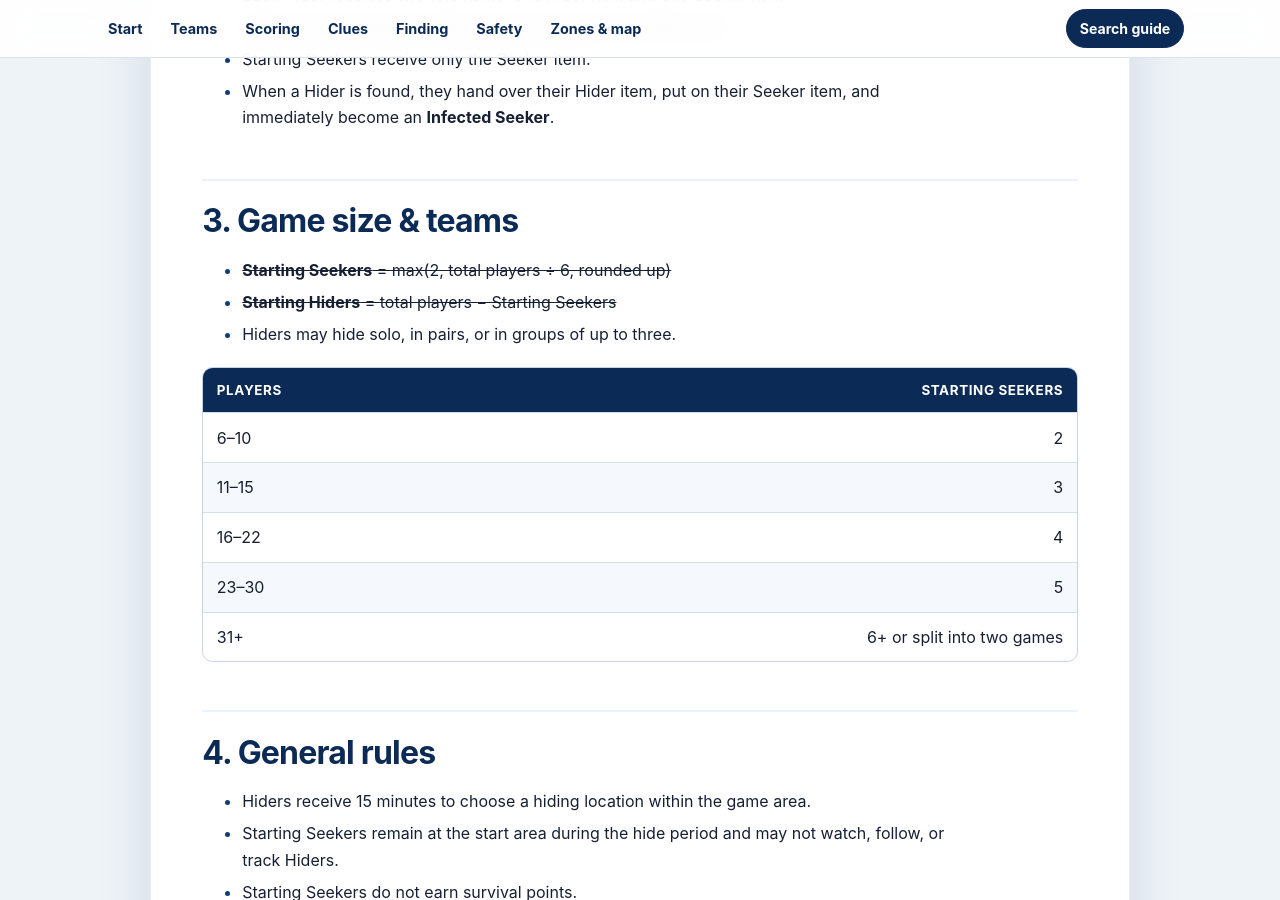
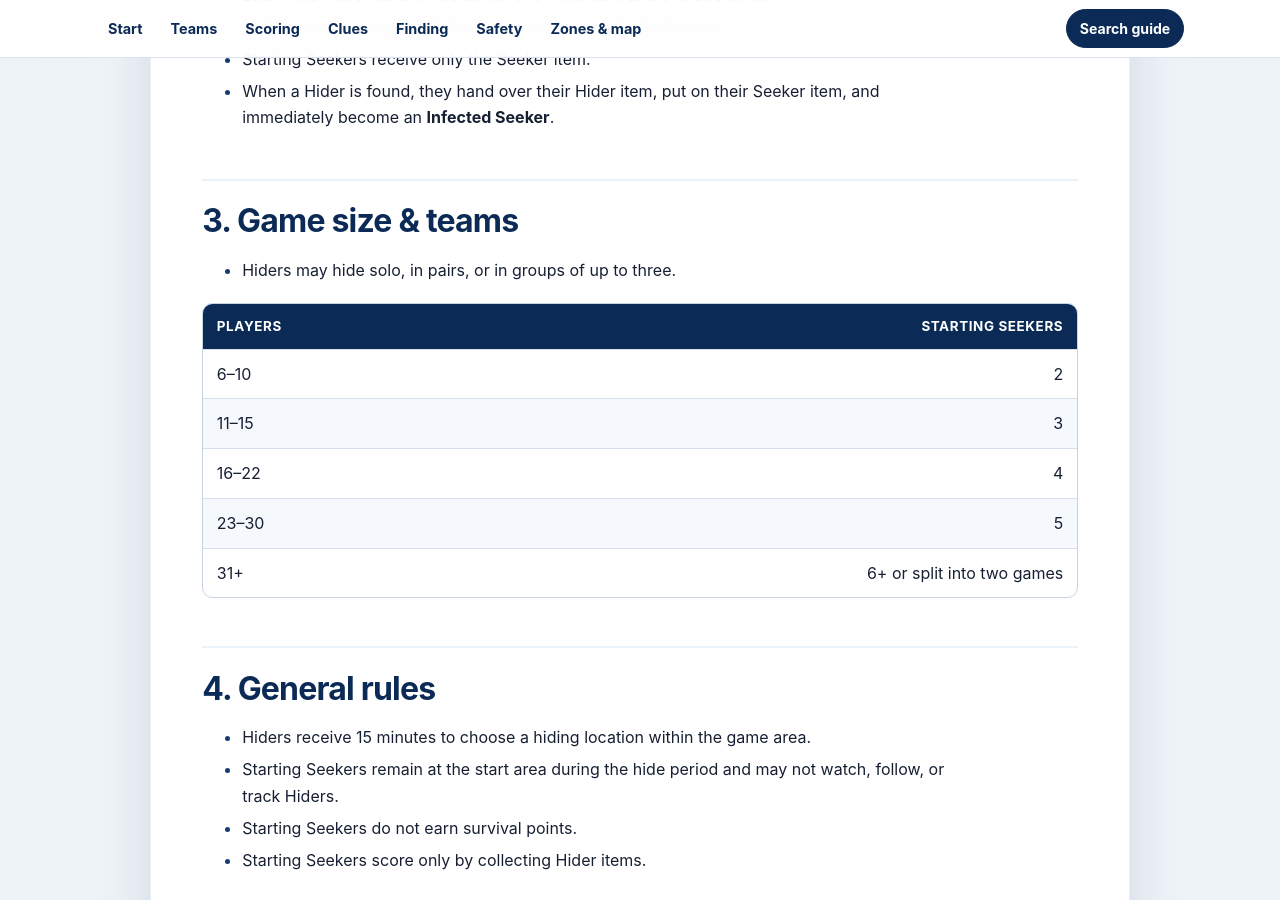
Before and after one commit to mmaxin/hide-and-seek-game, a Jekyll site: the page built from rules.md, in a window 1280 px wide and 900 px high, scrolled down 756 px. Built offline with Jekyll 4.4.1, drawn with Linux system fonts in a browser that asks for light colours; our own code applies the rules of GitHub Pages for plain Markdown files; some of the changed lines change nothing that is shown.

Commit message:
Hide algorithm for Game size vs Seeker count
No need to do math!

```diff
--- a/rules.md
+++ b/rules.md
@@ -16,8 +16,10 @@ Score the most points by staying hidden or by finding Hiders.
 ## 3. Game size & teams
 {: #teams }
 
-- ~~**Starting Seekers** = max(2, total players ÷ 6, rounded up)~~
-- ~~**Starting Hiders** = total players − Starting Seekers~~
+{% comment %}
+- **Starting Seekers** = max(2, total players ÷ 6, rounded up)
+- **Starting Hiders** = total players − Starting Seekers
+{% endcomment %}
 - Hiders may hide solo, in pairs, or in groups of up to three.
 
 | Players | Starting Seekers |
```
